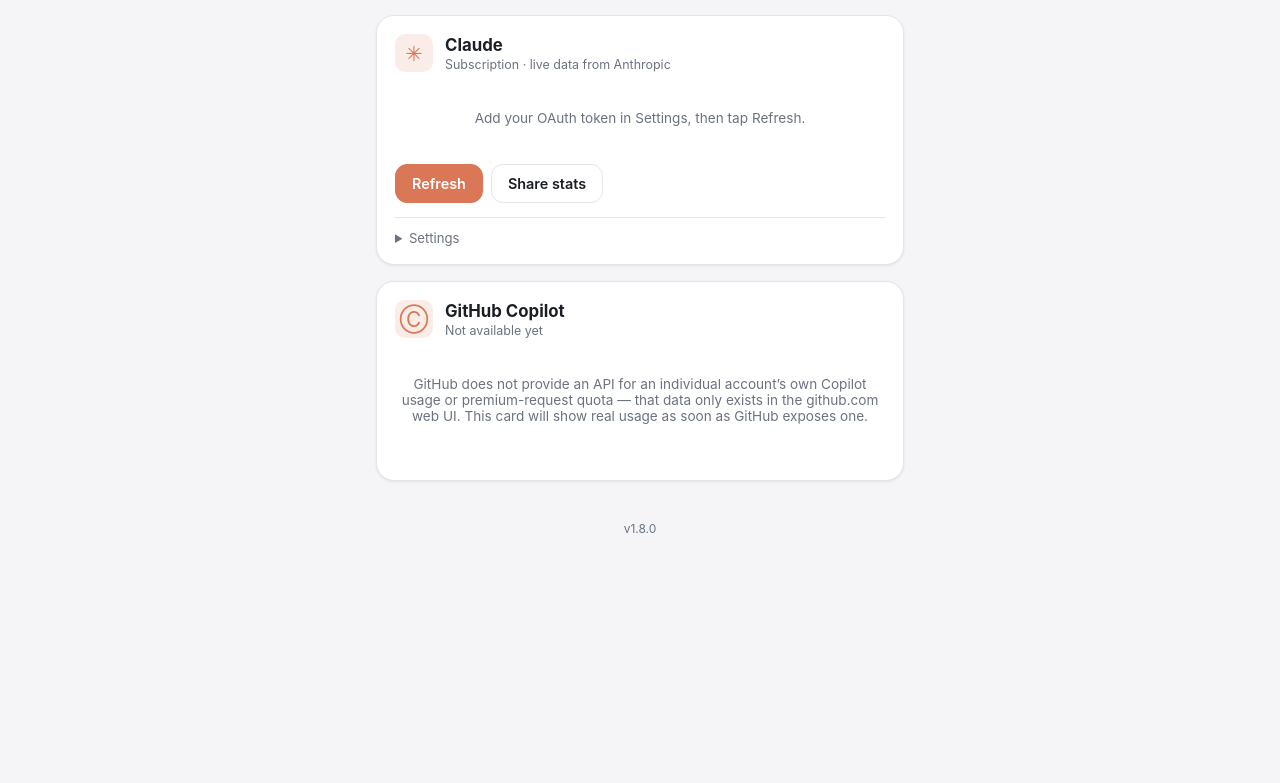
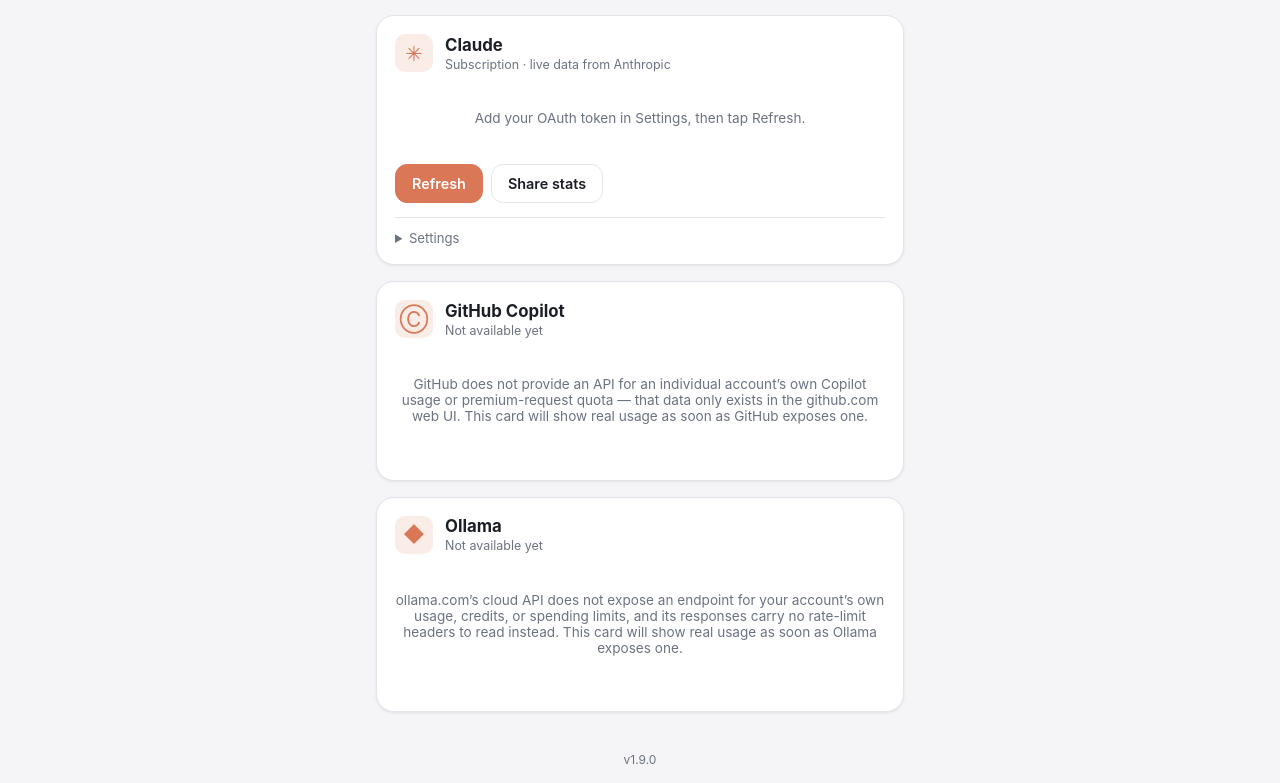
Before and after one commit to tonyozr/ai-usage-app, a plain HTML site: page index.html in a window 1280 px wide. Shown: the part 66-849 px from the top of the page. Before the commit the page ends 800 px from the top, so only its background shows below. Drawn offline with Linux system fonts and the light colour scheme.

Commit message:
Add Ollama stub plugin, bump version to 1.9.0
ollama.com's cloud API has no documented endpoint for account-level
usage/credits/quota and returns no rate-limit headers, so the plugin
stays a placeholder rather than faking data.

```diff
--- a/index.html
+++ b/index.html
@@ -73,6 +73,7 @@
   <script src="js/app.js"></script>
   <script src="js/plugins/claude.js"></script>
   <script src="js/plugins/copilot.js"></script>
+  <script src="js/plugins/ollama.js"></script>
   <script>AIUsage.start();</script>
 </body>
 </html>
--- a/js/app.js
+++ b/js/app.js
@@ -5,7 +5,7 @@
 (function () {
   'use strict';
 
-  var VERSION = '1.8.0';
+  var VERSION = '1.9.0';
   var THEME_KEY = 'aiusage.theme';
   var HINT_KEY = 'aiusage.installHintDismissed';
   var THEMES = ['auto', 'light', 'dark'];
--- /dev/null
+++ b/js/plugins/ollama.js
@@ -0,0 +1,34 @@
+/*
+ * Ollama plugin for AI Usage — stub.
+ *
+ * ollama.com's cloud API has no documented endpoint for an account's own
+ * API-key usage, remaining credits, spending limits, or billing, and its
+ * responses carry no rate-limit headers (unlike Anthropic's `/v1/*`
+ * endpoints). The "usage" fields it does document are per-request token/
+ * timing counters (eval_count, prompt_eval_duration, …), not an account
+ * quota. Rather than fake numbers, this plugin stays a stub until a real
+ * per-account data source exists.
+ */
+(function () {
+  'use strict';
+
+  AIUsage.registerPlugin({
+    id: 'ollama',
+    name: 'Ollama',
+
+    render: function (ctx) {
+      ctx.root.innerHTML =
+        '<div class="plugin-card__header">' +
+          '<div class="plugin-card__logo">◆</div>' +
+          '<div>' +
+            '<h2 class="plugin-card__title">Ollama</h2>' +
+            '<p class="plugin-card__subtitle">Not available yet</p>' +
+          '</div>' +
+        '</div>' +
+        '<p class="empty-note">ollama.com’s cloud API does not expose an endpoint for your ' +
+        'account’s own usage, credits, or spending limits, and its responses carry no ' +
+        'rate-limit headers to read instead. This card will show real usage as soon as ' +
+        'Ollama exposes one.</p>';
+    }
+  });
+})();
--- a/sw.js
+++ b/sw.js
@@ -1,7 +1,7 @@
 /* AI Usage service worker — precaches the app shell for full offline use. */
 'use strict';
 
-const CACHE_NAME = 'aiusage-v11';
+const CACHE_NAME = 'aiusage-v12';
 
 const APP_SHELL = [
   './',
@@ -11,6 +11,7 @@
   './js/app.js',
   './js/plugins/claude.js',
   './js/plugins/copilot.js',
+  './js/plugins/ollama.js',
   './icons/icon-180.png',
   './icons/icon-192.png',
   './icons/icon-512.png',
```
Also changed, not shown: 1 other file.
